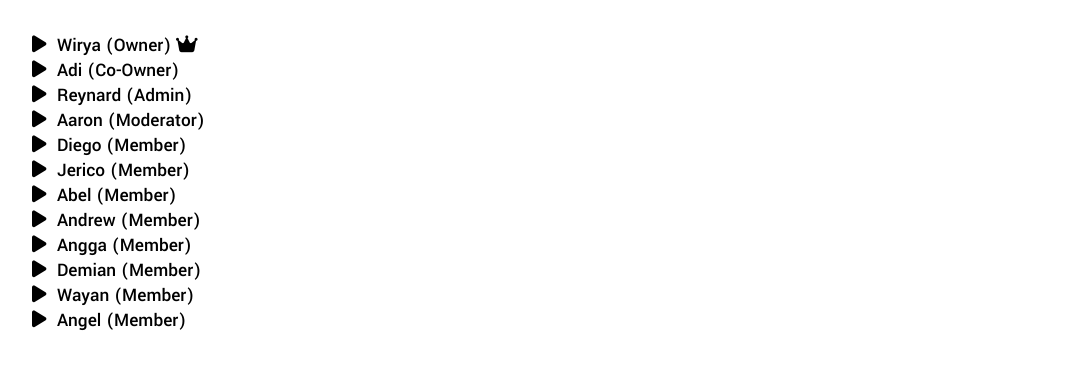
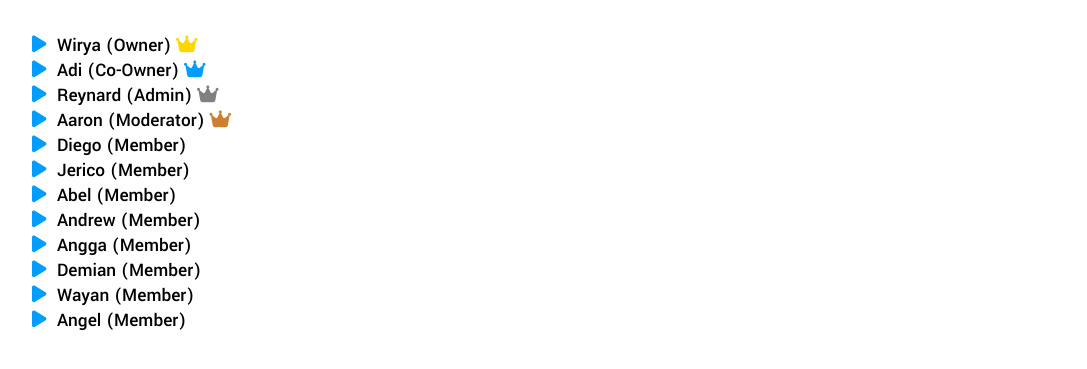
Before and after one commit to ProKocak28/mase-official-website, a plain HTML site: page teams.html in a window 1280 px wide. Shown: the part 315-684 px from the top of the page, without its empty margins (96-1183 px from the left). Drawn offline with Linux system fonts and the light colour scheme.

Commit message:
Updated Codes
CROWNS!!!

```diff
--- a/styles.css
+++ b/styles.css
@@ -98,6 +98,7 @@ a, p, li {
   display: inline-block;
   margin-left: -1.3em; /* same as padding-left set on li */
   width: 1.3em; /* same as padding-left set on li */
+  color: var(--main-color);
 }
 
 .updates__titles {
@@ -180,6 +181,14 @@ a, p, li {
   color: var(--main-color);
   transition: color 0.3s ease 0s;
 }
+
+.crown-owner { color: gold; }
+
+.crown-co-owner { color: var(--main-color); }
+
+.crown-admin { color: #808080; }
+
+.crown-moderator { color: #cd7f32; }
 
 /*navbar*/
 
--- a/teams.html
+++ b/teams.html
@@ -48,10 +48,10 @@
         <br><br>
         <div class="members" id="members">
             <ul class="members__list--ul">
-                <li class="members__list">Wirya (Owner) <i class="fa-solid fa-crown"></i></li>
-                <li class="members__list">Adi (Co-Owner)</li>
-                <li class="members__list">Reynard (Admin)</li>
-                <li class="members__list">Aaron (Moderator)</li>
+                <li class="members__list">Wirya (Owner) <i class="fa-solid fa-crown crown-owner"></i></li>
+                <li class="members__list">Adi (Co-Owner) <i class="fa-solid fa-crown crown-co-owner"></i></li>
+                <li class="members__list">Reynard (Admin) <i class="fa-solid fa-crown crown-admin"></i></li>
+                <li class="members__list">Aaron (Moderator) <i class="fa-solid fa-crown crown-moderator"></i></li>
                 <li class="members__list">Diego (Member)</li>
                 <li class="members__list">Jerico (Member)</li>
                 <li class="members__list">Abel (Member)</li>
```
